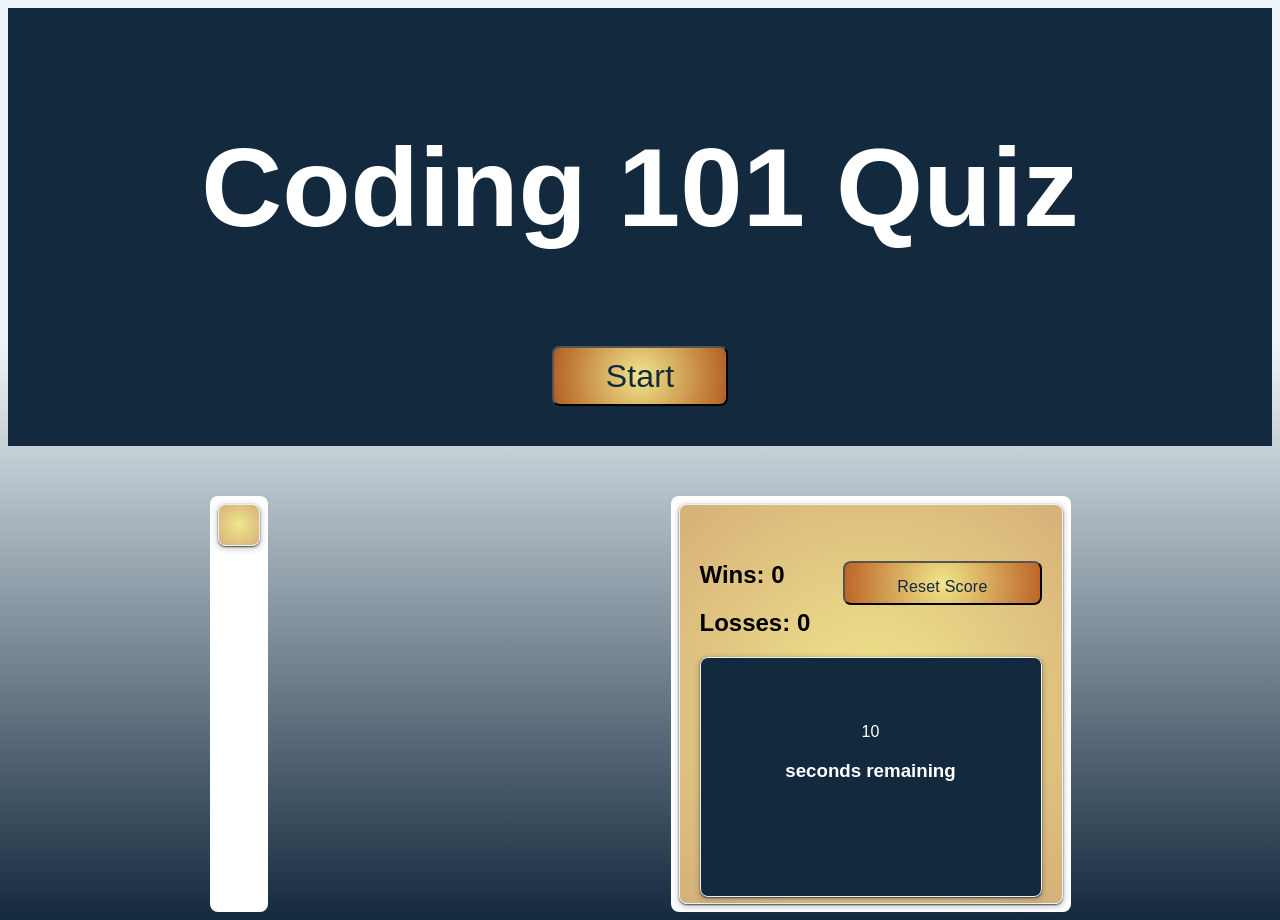
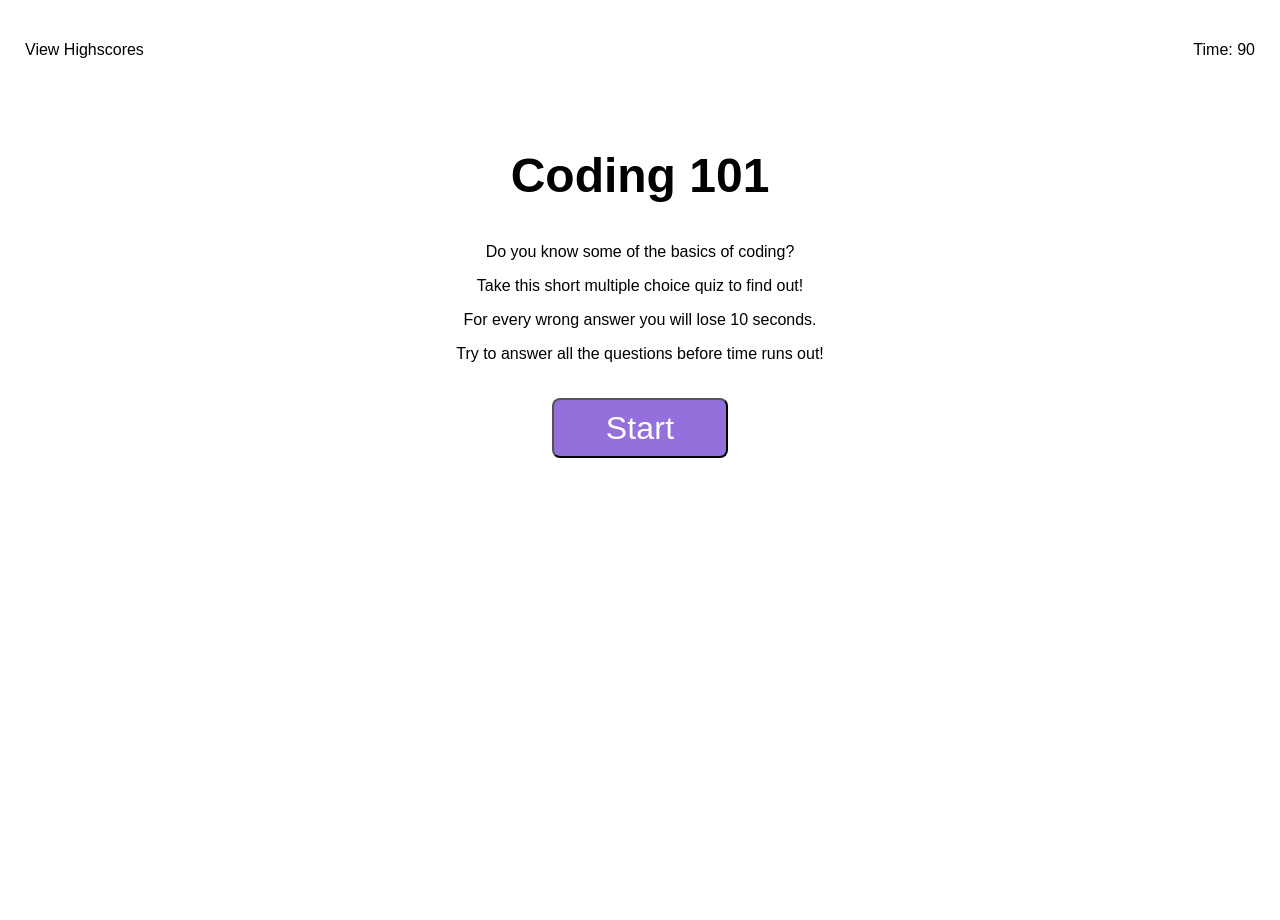
Before and after one commit to Scott-J-Clarke/coding-quiz, a plain HTML site: page index.html in a window 1280 px wide. After the commit the page ends 800 px from the top, so only its background shows below. Drawn offline with Linux system fonts and the light colour scheme.

Commit message:
styled opening page of quiz app with css

```diff
--- a/Assets/script.js
+++ b/Assets/script.js
@@ -0,0 +1,9 @@
+var countdownTimer = document.querySelector(".timer-count").innerHTML;
+var clickToPlayButton = document.querySelector(".start-button");
+
+
+// console.log(countdownTimer);
+
+clickToPlayButton.addEventListener("click", function() {
+
+})
--- a/Assets/style.css
+++ b/Assets/style.css
@@ -4,31 +4,34 @@
 
 body {
     font-family: sans-serif;
-    /* margin: auto; */
+    margin: auto;
     display: flex;
     flex-direction: column;
     min-height: 100vh;
     justify-content: flex-start;
-    background: linear-gradient(0deg, rgba(19,41,61,1) 0%, rgba(237,245,249,1 )63%);
 }
 
-.reset-button {
-    font-size: 16px;
-    height: 30px;
-    line-height: 8px;
-    margin-top: 20px;
+.top-line {
+    display: flex;
+    justify-content: space-between;
+    padding: 25px;
 }
 
-.win-loss-container {
+main {
     display: flex;
-    justify-content: space-between;
-    margin-top: 16px;
+    flex-wrap: wrap;
+    justify-content: center;
+}
+
+.center-button {
+    display: flex;
+    justify-content: center;
 }
 
 button {
-    background: radial-gradient(circle, rgba(240,230,140,1) 0%, rgba(187,96,33,0.9542191876750701) 100%);
+    background: mediumpurple;
     border-radius: 8px;
-    color: #13293d;
+    color: #fff;
     cursor: pointer;
     font-size: 2em;
     letter-spacing: 0.21px;
@@ -42,97 +45,37 @@ button {
     margin-top: 0.6em;
 }
 
-header {
-    padding: 40px;
-    text-align: center;
-    background: #13293d;
-    color: #fff;
-    border-bottom: 30px #879274;
-}
-
-main {
-    display: flex;
-    flex-wrap: wrap;
-    justify-content: space-around;
-}
-
 section {
     flex: 0 auto;
     padding: 8px;
-    margin-top: 50px;
-    background-color: white;
-    border-radius: 8px;
 }
 
-.word-guess {
-    width: 55vw;
-    height: 400px;
+.coding-quiz {
+    font-size: 2em;
 }
 
-.results {
-    width: 30vw;
-    height: 400px;
-}
-
-.card {
-    background: radial-gradient(circle, rgba(240,230,140, 1) 0%, rgba(187,124,33,0.604078131652661) 100%);
-    border: 1px solid #eceff1;
-    border-radius: 8px;
-    box-shadow: rgba(60, 64, 67, 2) 0 1px 2px 0,
-        rgba(60, 64, 67, 0.15) 0 2px 4px 3px;
-    margin: auto;
-    padding: 20px;
-}
-
-.word-blanks {
-    line-height: 360px;
-}
-
-.large-font {
-    font-size: 3.5em;
+.coding-quiz,
+p {
     text-align: center;
 }
 
-.timer {
-    height: 240px;
-    padding: 10px;
-    background: #13293d;
-    color: #fff;
-    text-align: center;
-}
-
-.timer-text {
-    padding: 55px;
-}
-
-@media screen and (max-width: 1183px) {
+/* @media screen and (max-width: 1183px) {
     main {
         flex-direction: column;
     }
 
-    .word-guess,
-    .results {
-        width: 90vw;
-    }
-
     section {
-        background-color: white;
         margin: 20px auto;
         width: 92vw;
     }
 }
 
 @media screen and (max-width: 504px) {
-    .large-font {
+    .coding-quiz {
         font-size: 2em;
     }
 
-    .reset-button {
-        font-size: 12px;
-        width: 20ox;
-    }
-
-    .timer {
+    header {
         height: 200px;
     }
-}
+} */
--- a/index.html
+++ b/index.html
@@ -1,42 +1,39 @@
 <!DOCTYPE html>
 <html>
+
 <head>
   <title>Coding 101 Quiz</title>
   <meta charset="UTF-8" />
   <meta name="viewport" content="width=device-width, initial-scale=1" />
   <link rel="stylesheet" type="text/css" href="Assets/style.css" />
 </head>
+
 <body>
+
   <header>
-      <div class="large-font"><h1>Coding 101 Quiz</h1></div>
-      <button class="start-button">Start</button>
+    <div class="top-line">
+      <p><span class="view-highscores">View Highscores</span></p>
+      <p>Time:<span class="timer-count"> 90</span></p>
+    </div>
   </header>
 
   <main>
     <section>
-        <div class="card quiz-question">
+      <div class="coding-quiz">
+        <h1>Coding 101</h1>
       </div>
-      </section>
-
-      <section>
-        <div class="card results">
-          <div class="win-loss-container">
-          <div>
-          <h2>Wins: <span class="win">0 </span></h2>
-          <h2>Losses: <span class="lose">0 <span></h2>
-        </div>
-          <button class="reset-button">Reset Score</button>
-      </div>
-          <div class="card timer">
-            <div class="timer-text">
-            <div clas="large-font timer-count">10</div>
-            <h3>seconds remaining</h3>
-          </div>
-
+      <p>Do you know some of the basics of coding?</p>
+      <p>Take this short multiple choice quiz to find out!</p>
+      <p>For every wrong answer you will lose 10 seconds.</p>
+      <p>Try to answer all the questions before time runs out!</p>
+      <div class="center-button">
+        <button class="start-button">Start</button>
       </div>
       </div>
     </section>
   </main>
-  <script src="assets/js/script.js"></script>
+
+  <script src="Assets/script.js"></script>
 </body>
+
 </html>
```
Lines whose indentation alone changed are shown as unchanged.
